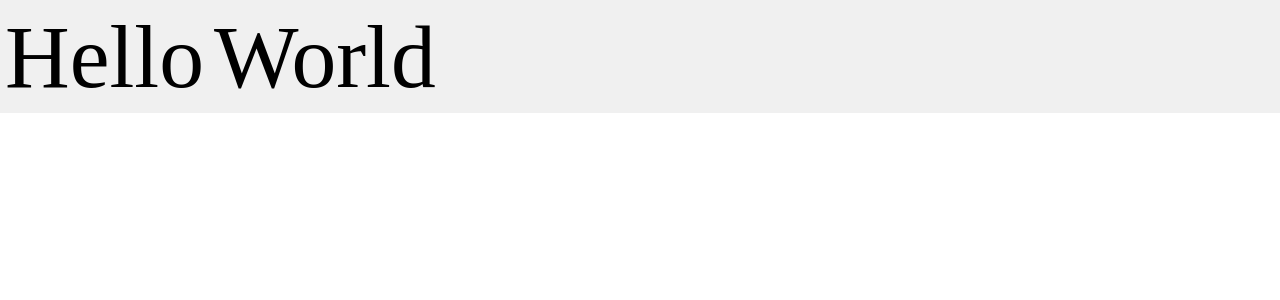
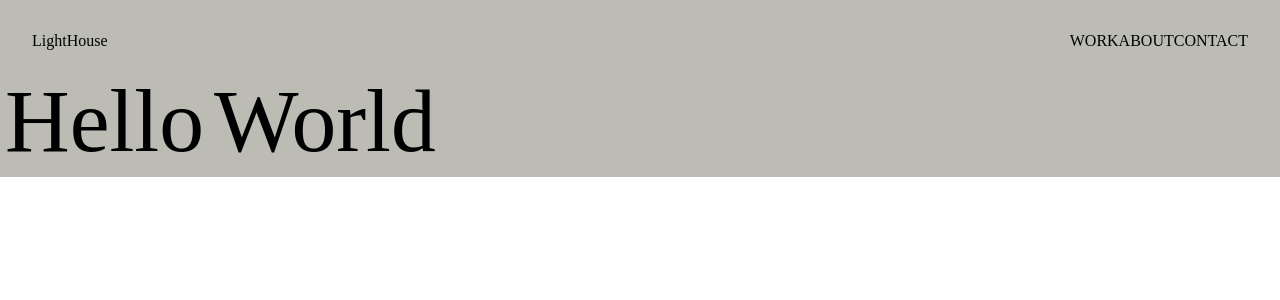
Before and after one commit to muhsinkamil/loveearth, a React (Vite) app: page /about in a window 1280 px wide. Shown: the top 300 px of the page. Built offline with nearby package versions, Linux system fonts and the light colour scheme.

Commit message:
add navbar component

```diff
--- a/src/App.tsx
+++ b/src/App.tsx
@@ -1,12 +1,13 @@
 import { useState } from "react";
+import { Header, Navbar } from "./components";
 import "./App.scss";
-import { Header } from "./components";
 
 function App() {
   const [count, setCount] = useState(0);
 
   return (
     <div className="App">
+      <Navbar leftLogo="LightHouse" rightItems={["WORK", "ABOUT", "CONTACT"]} />
       <Header
         contents={["Hello", "World"]}
         customStyles={{ margin: "5px", fontSize: "7vw" }}
--- a/src/components/Header.tsx
+++ b/src/components/Header.tsx
@@ -1,4 +1,3 @@
-import React from "react";
 import { motion } from "framer-motion";
 
 type Props = {
--- /dev/null
+++ b/src/components/Navbar/Navbar.scss
@@ -0,0 +1,10 @@
+.nav-container {
+  height: 56px;
+  display: flex;
+  padding: 2.5vw;
+  justify-content: space-between;
+}
+
+.right-items {
+  display: flex;
+}
--- /dev/null
+++ b/src/components/Navbar/index.tsx
@@ -0,0 +1,21 @@
+import "./Navbar.scss";
+
+type Props = {
+  leftLogo: string;
+  rightItems: string[];
+};
+
+export const Navbar = ({ leftLogo, rightItems }: Props) => {
+  return (
+    <div className="nav-container">
+      <div className="left-item">{leftLogo}</div>
+      <div className="right-items">
+        {rightItems.map((item, index) => (
+          <div className="right-item" key={index}>
+            {item}
+          </div>
+        ))}
+      </div>
+    </div>
+  );
+};
--- a/src/components/index.ts
+++ b/src/components/index.ts
@@ -1 +1,2 @@
 export { Header } from "./Header";
+export { Navbar } from "./NavBar";
--- a/src/styles/colors.scss
+++ b/src/styles/colors.scss
@@ -1,5 +1,5 @@
 @import "./globalrules.scss";
 
-:root  {
-  --background-primary: #f0f0f0;
+:root {
+  --background-primary: #bcbcb4;
 }
```
